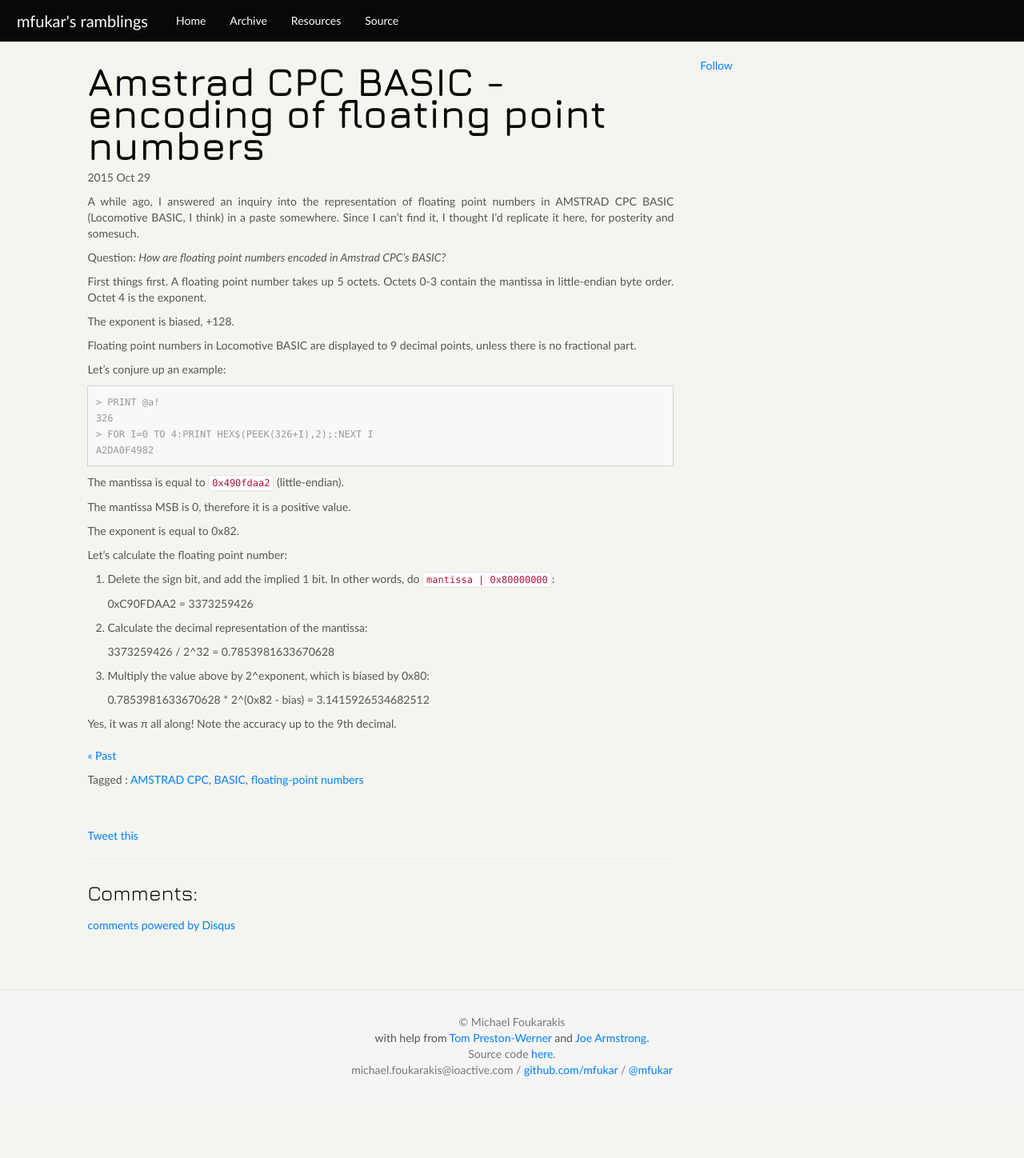
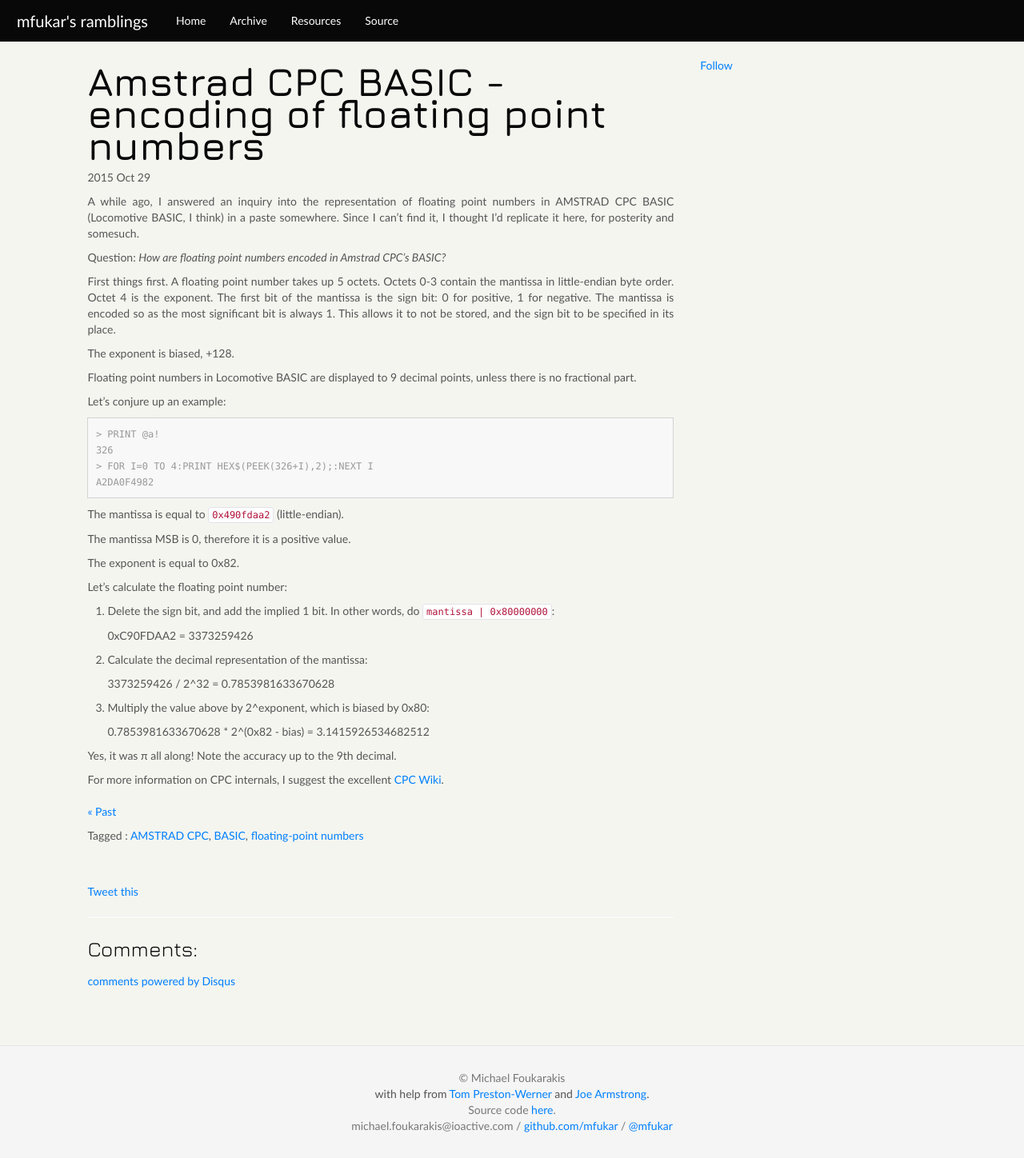
Before and after one commit to mfukar/mfukar.github.com, a Jekyll site: the page built from _posts/2015-10-29-amstrad-fp.md, in a window 1280 px wide. Shown: the whole page at 80% size. Built offline with Jekyll 4.4.1, drawn with Linux system fonts in a browser that asks for light colours; some web fonts are replaced; Markdown is read by kramdown in place of the engine named in the settings; comment, search, counter and statistics services are not loaded; before the commit the page ends 1378 px from its top, so only the background shows below that.

Commit message:
CPC Wiki

```diff
--- a/_posts/2015-10-29-amstrad-fp.md
+++ b/_posts/2015-10-29-amstrad-fp.md
@@ -16,7 +16,10 @@
 Question: _How are floating point numbers encoded in Amstrad CPC's BASIC?_
 
 First things first. A floating point number takes up 5 octets. Octets 0-3 contain the
-mantissa in little-endian byte order. Octet 4 is the exponent.
+mantissa in little-endian byte order. Octet 4 is the exponent. The first bit of the
+mantissa is the sign bit: 0 for positive, 1 for negative. The mantissa is encoded so as
+the most significant bit is always 1. This allows it to not be stored, and the sign bit to
+be specified in its place.
 
 The exponent is biased, +128.
 
@@ -54,3 +57,5 @@
      0.7853981633670628 * 2^(0x82 - bias) = 3.1415926534682512
 
 Yes, it was π all along! Note the accuracy up to the 9th decimal.
+
+For more information on CPC internals, I suggest the excellent [CPC Wiki](http://www.cpcwiki.eu/).
```
